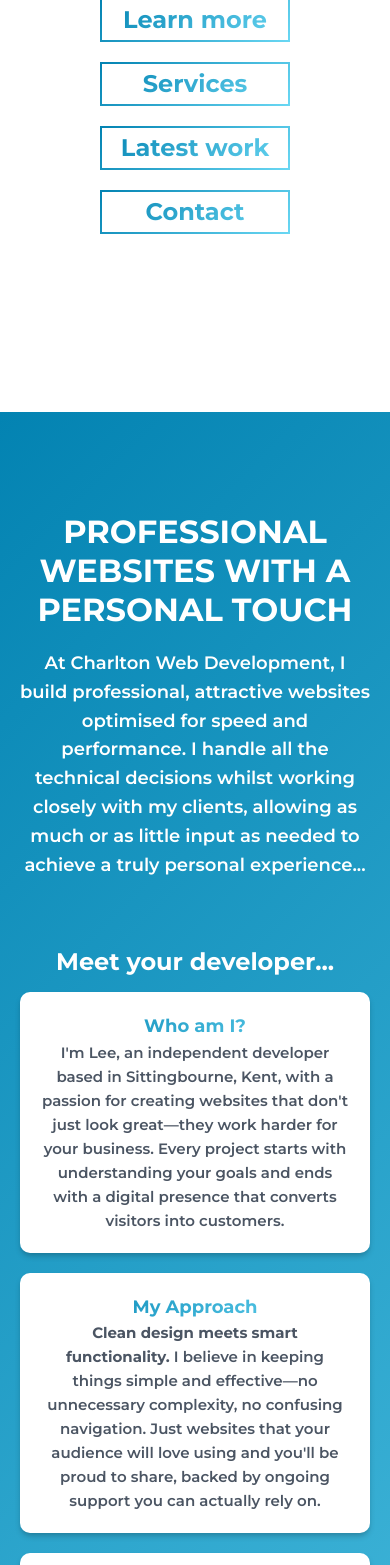
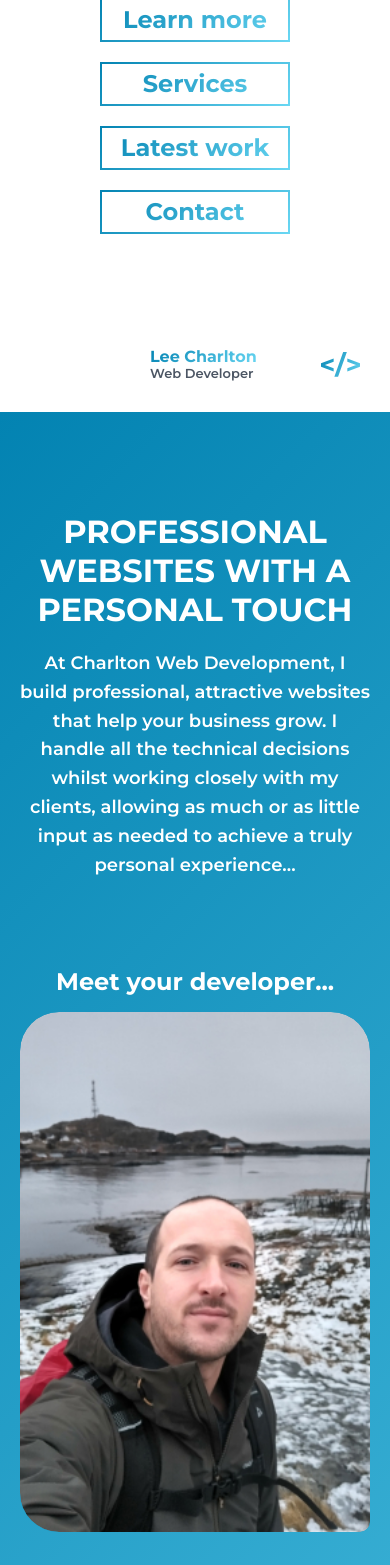
Before and after one commit to Charlton305/portfolio, a React (Vite) app: page / in a window 390 px wide. Shown: the part 432-1997 px from the top of the page. Built offline with nearby package versions, Linux system fonts and the light colour scheme.

Commit message:
Shit load of different shit. Fixed size of image and added the text to the image.

```diff
--- a/index.html
+++ b/index.html
@@ -25,7 +25,7 @@
       href="/public/Favicon-32.png" />
   </head>
   <body>
-    <div id="root"></div>
+    <div style="overflow: hidden;" id="root"></div>
     <script type="module" src="/src/main.jsx"></script>
   </body>
 </html>
--- a/src/assets/projects.js
+++ b/src/assets/projects.js
@@ -1,16 +1,16 @@
-import myLittleFrenchieimage from "./images/my-little-frenchie.jpg";
-import blogImage from "./images/blog.jpg";
-import expenseTrackerImage from "./images/expense-tracker-screenshot.png";
-import sCharltonImage from "./images/s-charlton-screenshot.webp";
+import myLittleFrenchieimage from "./images/my-little-frenchie.jpg"
+import blogImage from "./images/blog.jpg"
+import expenseTrackerImage from "./images/expense-tracker-screenshot.png"
+import sCharltonImage from "./images/s-charlton-screenshot.webp"
 
 const projects = [
   {
-    title: "My Little Frenchie - Pet sitting business",
+    title: "S.Charlton Builders - Construction firm",
     textContent:
-      "I was asked by my client, Shannon, to design and build a website for her pet sitting business. She provided me with a base colour pink and some photos then let me get to work, providing input on certain aspects as the project progressed. The goal of the website was to act as a front for her business, providing potential clients with details and a way to get in contact with her. I also included a way for her to easily add blog posts and update images to keep her furry friends owners up to date!",
-    image: myLittleFrenchieimage,
-    liveSite: "https://mylittlefrenchie.co.uk/",
-    altText: "A screenshot of a dog sitting website."
+      "This is a static website built for a local construction firm designed to showcase their work and provide details on the services they provide aswell as contact details and social media links.",
+    image: sCharltonImage,
+    liveSite: "https://s-charlton-builders.charltonwebdev.com",
+    altText: "A screenshot of a construction company website.",
   },
   {
     title: "Travel blog",
@@ -18,16 +18,7 @@
       "A blog website created with a CMS to give the user the ability to add and edit their own blog posts and images.",
     image: blogImage,
     liveSite: "https://travel.charltonwebdev.com/",
-    altText: "A screenshot of a travel blog website."
-
-  },
-  {
-    title: "S.Charlton Builders - Construction firm",
-    textContent:
-      "This is a static website built for a local construction firm designed to showcase their work and provide details on the services they provide aswell as contact details and social media links.",
-    image: sCharltonImage,
-    liveSite: "https://s-charlton-builders.charltonwebdev.com",
-    altText: "A screenshot of a construction company website."
+    altText: "A screenshot of a travel blog website.",
   },
   {
     title: "Expense tracker app",
@@ -35,9 +26,8 @@
       "This is a basic expense tracker app designed to showcase my skills as a web developer. It allows the user to login, to add, update and delete expenses and to retrieve any existing data when they return to the app.",
     image: expenseTrackerImage,
     liveSite: "http://expensify.charltonwebdev.com",
-    altText: "A screenshot of an expense tracker app."
+    altText: "A screenshot of an expense tracker app.",
+  },
+]
 
-  }
-];
-
-export { projects };
+export { projects }
--- a/src/assets/scrollRevealData.js
+++ b/src/assets/scrollRevealData.js
@@ -68,21 +68,21 @@
   {
     element: ".about-me__subheading",
     animation: {
-      delay: 300,
+      delay: 600,
     }
   },
   {
     element: ".about-me__img-container",
     animation: {
-      delay: 300,
+      delay: 600,
       origin: "left"
     }
   },
   {
     element: ".about-me__text-container",
     animation: {
-      delay: 300,
-      origin: window.innerWidth > 900 ? "right" : "bottom"
+      delay: 900,
+      origin: "bottom"
     }
   },
   {
--- a/src/assets/styles/components/_about-me.scss
+++ b/src/assets/styles/components/_about-me.scss
@@ -26,8 +26,8 @@
   margin: 0px auto 2rem;
   line-height: normal;
 
-  @media (max-width: 900px) {
-    font-size: clamp(3.2rem, 8vw, 4.8rem);
+  @media (max-width: 1280px) {
+    font-size: clamp(3.2rem, 4vw, 4rem);
   }
 }
 
@@ -42,14 +42,34 @@
   display: flex;
   margin-top: 12rem;
   margin: 12rem auto 8rem;
-  max-width: 1360px;
+  max-width: 1320px;
   width: 100%;
   align-items: center;
 
-  @media (max-width: 1100px) {
+  @media (max-width: 1280px) {
+    // text-align: center;
+    flex-direction: column;
+    margin-top: 6rem;
+    margin-bottom: 0rem;
+  }
+
+  @media (max-width: 600px) {
+    margin-bottom: 0rem;
+  }
+}
+
+.meet-your-dev--mobile {
+  display: none;
+  @media (max-width: 1280px) {
+    display: block;
+    font-size: clamp(2.4rem, 5vw, 3rem);
     text-align: center;
-    flex-direction: column-reverse;
-    margin-top: 2rem;
+  }
+}
+
+.meet-your-dev--desktop {
+  @media (max-width: 1280px) {
+    display: none;
   }
 }
 
@@ -57,43 +77,111 @@
   align-items: center;
   display: flex;
   justify-content: end;
-  width: 50%;
+  width: 100%;
+  max-width: 60rem;
 
-  @media (max-width: 900px) {
-    margin-top: 1rem;
-    margin-bottom: 1.5rem;
-    width: 100%;
+  @media (max-width: 1280px) {
+    margin-bottom: 2rem;
+    height: 52rem;
+    overflow: hidden;
+    width: auto;
+    border-radius: clamp(1rem, 10vw, 6.25rem);
+    border-bottom-right-radius: 1rem;
   }
 }
 
 .about-me__img {
-  border-radius: 30px 30px 10px 30px;
+  border-radius: clamp(1rem, 10vw, 6.25rem);
+  border-bottom-right-radius: 1rem;
   width: 60rem;
   max-width: 100%;
   box-shadow: rgba(50, 50, 93, 0.25) 0px 30px 60px -12px,
     rgba(0, 0, 0, 0.3) 0px 18px 36px -18px;
+
+  @media (max-width: 1280px) {
+    height: 100%;
+    object-fit: cover;
+  }
+}
+
+.about-me__image-text-container {
+  position: absolute;
+  bottom: 2.4rem;
+  right: 2.4rem;
+  color: $secondary-text-color;
+  display: flex;
+  justify-content: space-between;
+  align-items: center;
+  border-radius: 0.8rem;
+  background-color: #fff;
+  width: 80%;
+  max-width: 30.4rem;
+  box-sizing: border-box;
+  padding: 2.4rem;
+  text-align: left;
+  gap: 1.5rem;
+
+  @media (max-width: 1280px) {
+    bottom: 1.5rem;
+    right: 1.5rem;
+  }
+
+  @media (max-width: 500px) {
+    bottom: 1rem;
+    right: 1rem;
+    padding: 2rem;
+    max-width: 25rem;
+  }
+}
+
+.about-me__image-text-name {
+  margin: 0;
+  font-size: 1.8rem;
+  font-weight: 800;
+  line-height: 1.2;
+
+  @media (max-width: 500px) {
+    font-size: 1.6rem;
+  }
+}
+
+.about-me__image-text-job {
+  margin: 0;
+  font-size: 1.4rem;
+  line-height: 1.2;
+
+  @media (max-width: 500px) {
+    font-size: 1.3rem;
+  }
+}
+
+.about-me__image-text-image {
+  display: block;
+  height: 3rem;
+  width: auto;
+
+  @media (max-width: 500px) {
+    height: 2.5rem;
+  }
 }
 
 .about-me__text-container {
   padding-left: 6rem;
-  width: 50%;
-  max-width: 70rem;
+  width: 100%;
 
-  @media (max-width: 1100px) {
+  @media (max-width: 1280px) {
     margin-top: 2rem;
-    max-width: 80%;
+    max-width: 70rem;
     padding: 0;
     width: auto;
-  }
-
-  @media (max-width: 500px) {
-    max-width: 100%;
+    text-align: center;
   }
 }
 
 .about-me__section-title {
   margin: 0;
   font-size: 1.8rem;
+  display: inline;
 }
 
 .about-me__card {
@@ -120,6 +208,10 @@
     font-weight: 700;
     text-decoration: none;
   }
+
+  @media (max-width: 1280px) {
+    margin-bottom: 4rem;
+  }
 }
 
 .about-me__card--get-started {
@@ -127,6 +219,11 @@
 
   margin: auto;
   max-width: 80rem;
+
+  @media (max-width: 1280px) {
+    max-width: 70rem;
+    text-align: center;
+  }
 }
 
 .about-me__cta-container {
--- a/src/assets/styles/components/_project-list.scss
+++ b/src/assets/styles/components/_project-list.scss
@@ -1,4 +1,8 @@
 .project-list {
+  padding: 10rem 2rem 0;
+}
+
+.project-list__container {
   align-items: center;
   display: flex;
   flex-direction: column;
@@ -6,19 +10,16 @@
   margin: auto;
   margin-bottom: 6rem;
   max-width: 1360px;
-  padding: 10rem 2rem 0;
 
-  @media (max-width: 900px) {
+  @media (max-width: 1000px) {
     margin: 5rem auto;
     max-width: 100%;
-    padding: 0 3rem 12rem;
     width: 700px;
     text-align: center;
   }
 
   @media (max-width: 500px) {
     margin-top: 5rem;
-    padding: 0 1rem 12rem;
   }
 }
 
--- a/src/assets/styles/components/_services.scss
+++ b/src/assets/styles/components/_services.scss
@@ -7,13 +7,17 @@
 
 .services__container {
   background-color: white;
-  max-width: 1328px;
+  max-width: 1320px;
   margin: auto;
-  box-shadow: 0 5px 5px 0 rgba(233, 240, 243, 0.5), 0 0 0 1px #E6ECF8;
+  box-shadow: 0 5px 5px 0 rgba(233, 240, 243, 0.5), 0 0 0 1px #e6ecf8;
   display: flex;
   flex-direction: column;
   align-items: center;
   justify-content: center;
+
+  @media (max-width: 1000px) {
+  max-width: 70rem;
+}
 }
 
 .services__heading {
@@ -28,28 +32,27 @@
   background-color: white;
   display: grid;
   grid-template-columns: repeat(3, 1fr);
-  border-top: 1px solid #E6ECF8;
+  border-top: 1px solid #e6ecf8;
 }
 
 .services__grid-item {
   text-align: center;
-  border-right: 1px solid #E6ECF8;
+  border-right: 1px solid #e6ecf8;
   padding: 20px 35px;
-
 }
 
 .services__grid-item:last-child {
   border-right: none;
 }
 
-@media (max-width: 768px) {
+@media (max-width: 1000px) {
   .services__grid {
     grid-template-columns: 1fr;
   }
 }
 @media (max-width: 500px) {
   .services {
-   margin-top: -35rem;
+    margin-top: -35rem;
   }
 }
 
--- a/src/components/AboutMe.jsx
+++ b/src/components/AboutMe.jsx
@@ -1,5 +1,6 @@
 import { useEffect } from "react"
 import photo from "../assets/images/Photo-of-me-in-norway.jpg"
+import logo from "../assets/images/logo.svg"
 
 const AboutMe = () => {
   useEffect(() => {
@@ -28,40 +29,51 @@
       <h2 className="about-me__heading">
         PROFESSIONAL WEBSITES WITH A PERSONAL TOUCH
       </h2>
-        <p className="about-me__subheading">
-          At Charlton Web Development, I build professional, attractive websites
-          optimised for speed and performance. I handle all the technical
-          decisions whilst working closely with my clients, allowing as much or
-          as little input as needed to achieve a truly personal experience...
-        </p>
+      <p className="about-me__subheading">
+        At Charlton Web Development, I build professional, attractive websites
+        that help your business grow. I handle all the technical
+        decisions whilst working closely with my clients, allowing as much or as
+        little input as needed to achieve a truly personal experience...
+      </p>
       <div className="about-me__content-container">
+        <h3 className="meet-your-dev--mobile">Meet your developer...</h3>
         <div className="about-me__img-container">
           <img
             className="about-me__img"
             src={photo}
             alt="Lee Charlton in Lofoten islands in Norway"
           />
+          <div className="about-me__image-text-container">
+            <div>
+              <p className="about-me__image-text-name text-blue">
+                Lee Charlton
+              </p>
+              <p className="about-me__image-text-job">Web Developer</p>
+            </div>
+            <img className="about-me__image-text-image" src={logo} />
+          </div>
         </div>
         <div className="about-me__text-container">
-          <h3 className="">Meet your developer...</h3>
+          <h3 className="meet-your-dev--desktop">Meet your developer...</h3>
           <div className="about-me__card">
             <h4 className="about-me__section-title text-blue">Who am I?</h4>
             <p className="">
-              I'm Lee, an independent developer based in Sittingbourne, Kent,
-              with a passion for creating websites that don't just look
-              great—they work harder for your business. Every project starts
-              with understanding your goals and ends with a digital presence
-              that converts visitors into customers.
+              I'm Lee, an independent web developer from Sittingbourne, Kent,
+              building professional websites and web apps for small businesses
+              around the world. I take pride in my work and the close
+              relationships I build with my clients. Whether that means coding
+              from scratch or using platforms such as Shopify and Webflow, I'll
+              choose the best approach that fits your needs.
             </p>
           </div>
           <div className="about-me__card">
             <h4 className="about-me__section-title text-blue">My Approach</h4>
             <p className="">
-              <strong>Clean design meets smart functionality.</strong> I believe
-              in keeping things simple and effective—no unnecessary complexity,
-              no confusing navigation. Just websites that your audience will
-              love using and you'll be proud to share, backed by ongoing support
-              you can actually rely on.
+              I keep things simple because simple works. Clean layouts, easy
+              navigation and modern styling that doesn't get in the way of your
+              message. No fancy tricks or confusing menus - just websites that
+              look professional and make sense to your visitors. Your customers
+              shouldn't have to think twice about how to use your site.
             </p>
           </div>
 
@@ -70,11 +82,12 @@
               Who I Work With
             </h4>
             <p>
-              Whether you're a creative showcasing your portfolio, a restaurant
-              wanting to streamline bookings, or a local business ready to make
-              your mark online, I'll work closely with you to bring your vision
-              to life. I'm here for the long haul—building lasting partnerships
-              and watching your business grow.
+              I work with all kinds of small businesses. Local pubs and
+              restaurants looking to showcase their current menus and take
+              bookings online. Construction companies who need to display their
+              work and make it easy for customers to get in touch. Creative
+              professionals building their portfolios. Really, any business
+              owner who wants a website that works as hard as they do.
             </p>
           </div>
         </div>
--- a/src/components/ProjectsList.jsx
+++ b/src/components/ProjectsList.jsx
@@ -1,13 +1,15 @@
-import Project from "./Project";
-import { projects } from "../assets/projects";
+import Project from "./Project"
+import { projects } from "../assets/projects"
 
 const ProjectsList = () => (
   <div className="project-list" id="projects">
-    <h2 className="project-list__heading load-hidden">LATEST WORK</h2>
-    {projects.map((project, index) => (
-      <Project key={index} {...project} index={index} />
-    ))}
+    <div className="project-list__container">
+      <h2 className="project-list__heading load-hidden">LATEST WORK</h2>
+      {projects.map((project, index) => (
+        <Project key={index} {...project} index={index} />
+      ))}
+    </div>
   </div>
-);
+)
 
-export default ProjectsList;
+export default ProjectsList
```
Also changed, not shown: src/assets/styles/components/_project.scss (+4 -4 lines).
